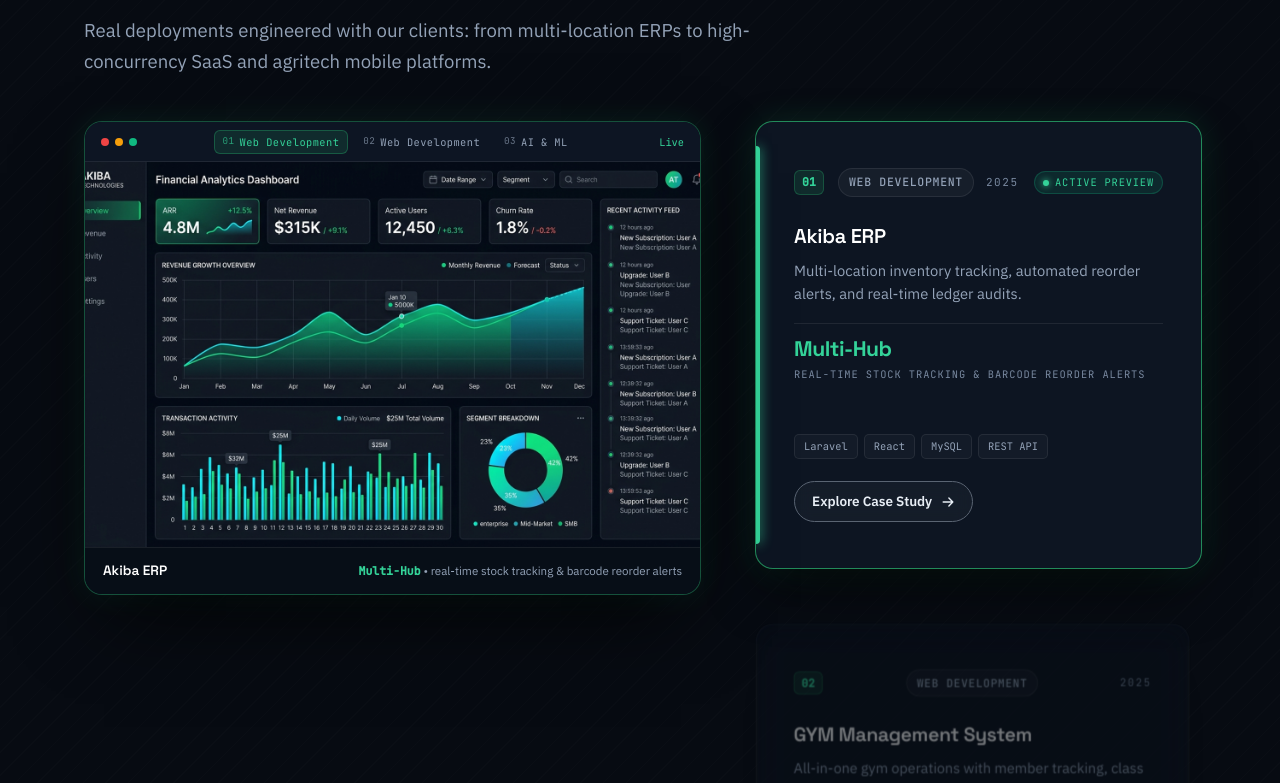
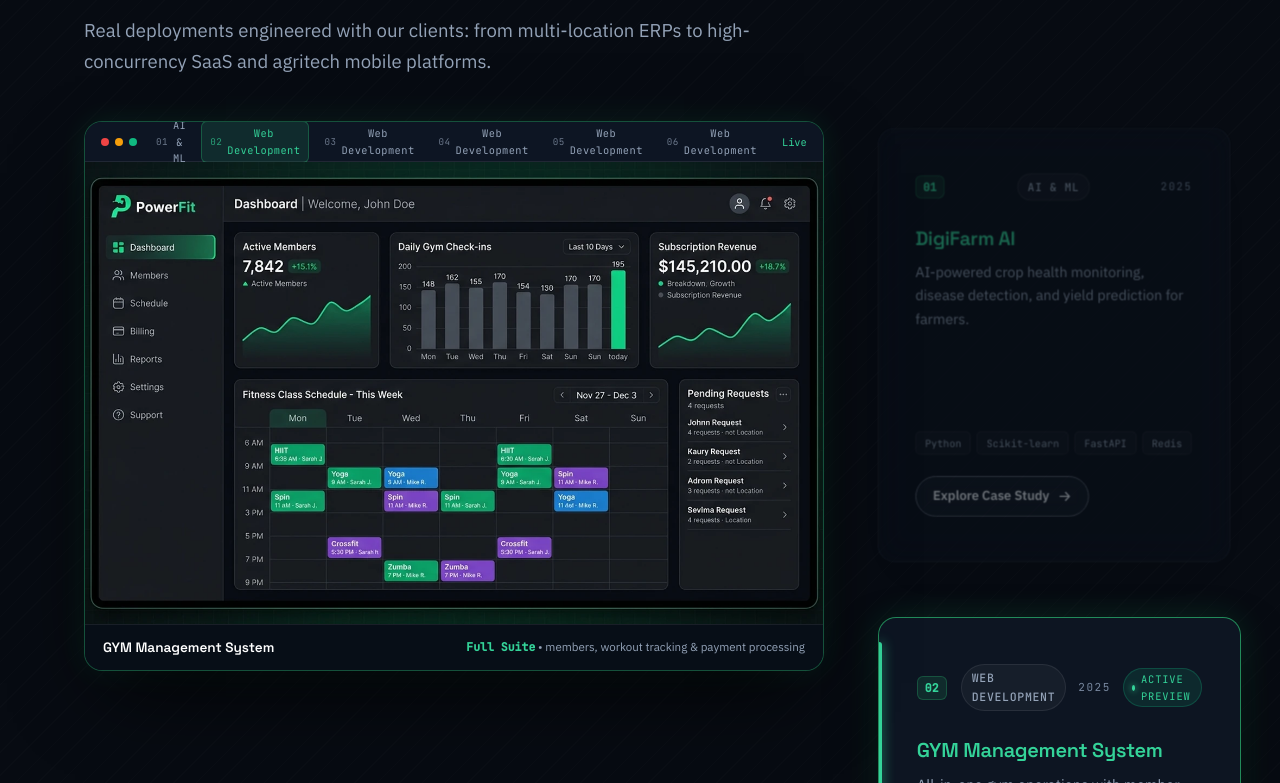
Before and after one commit to Akiba-Technologies/akiba-technologies-website, a Next.js app in the folder web/: page / in a window 1280 px wide. Shown: the part 3457-4240 px from the top of the page. Built offline with nearby package versions, Linux system fonts and the light colour scheme; no server answers.

Commit message:
fix(portfolio): ensure all 6 projects are rendered on homepage and portfolio, upgrade stale 3-item cache, and remove metric box

```diff
--- a/web/components/RecentWork.tsx
+++ b/web/components/RecentWork.tsx
@@ -6,11 +6,7 @@ import Link from "next/link";
 import { Reveal } from "./Reveal";
 import { CASE_STUDIES } from "@/lib/case-studies";
 
-const FEATURED_SLUGS = ["akiba-erp", "gym-management", "digifarm-ai"];
-
-const FEATURED_CASES = FEATURED_SLUGS.map((slug) =>
-  CASE_STUDIES.find((c) => c.slug === slug)
-).filter((c): c is (typeof CASE_STUDIES)[number] => Boolean(c));
+const FEATURED_CASES = CASE_STUDIES;
 
 export function RecentWork() {
   const cases = FEATURED_CASES;
@@ -215,13 +211,6 @@ export function RecentWork() {
                   <h3 className="shipped-card-title">{c.title}</h3>
                   <p className="shipped-card-summary">{c.summary}</p>
 
-                  {c.metricValue && (
-                    <div className="case-metric">
-                      <div className="v">{c.metricValue}</div>
-                      <div className="l">{c.metricLabel}</div>
-                    </div>
-                  )}
-
                   {c.stack.length > 0 && (
                     <div className="b-stack">
                       {c.stack.map((s) => (
```
Also changed, not shown: web/components/PortfolioBrowser.tsx (+6 -2 lines), web/lib/admin-store.ts (+12 -4 lines), web/app/globals.css.
